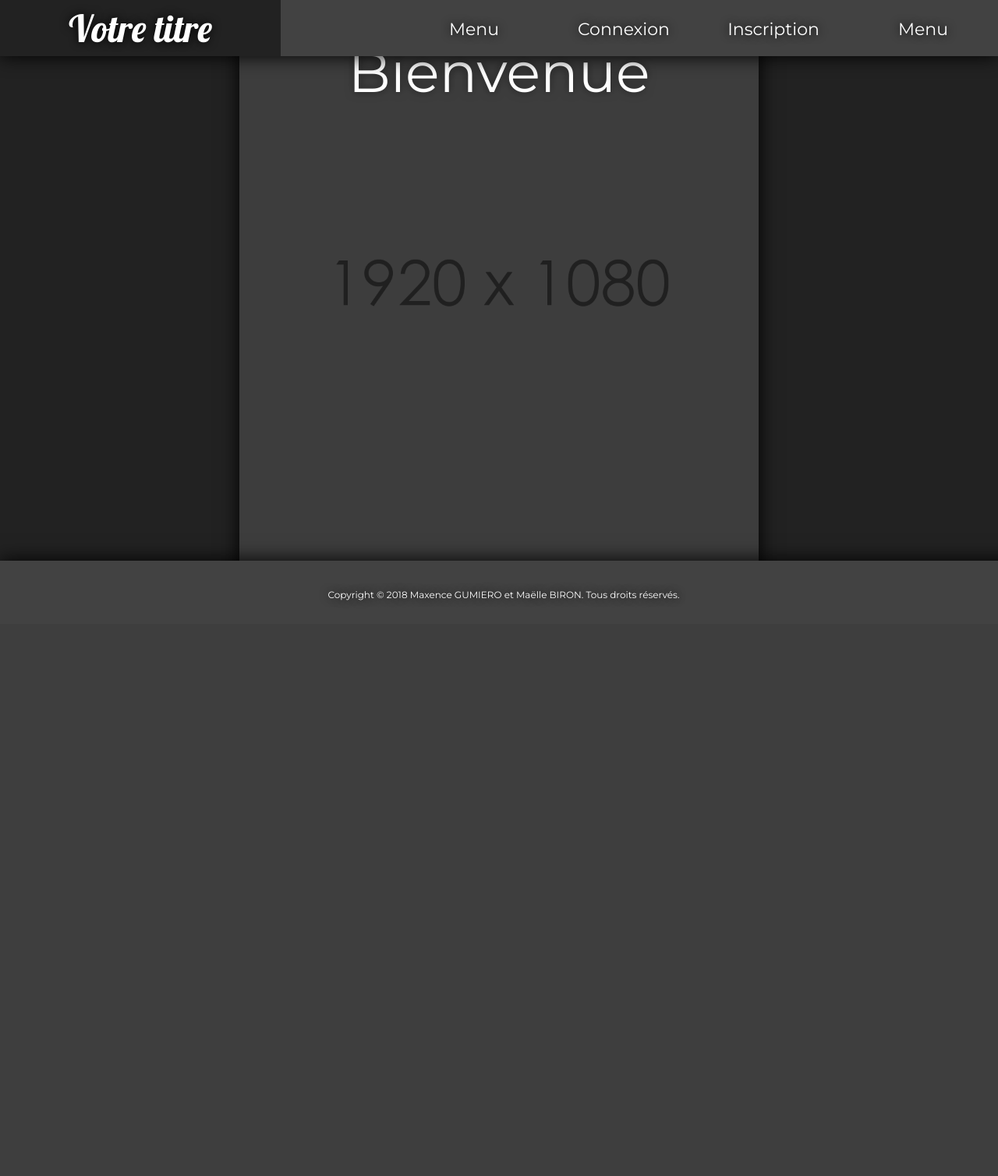
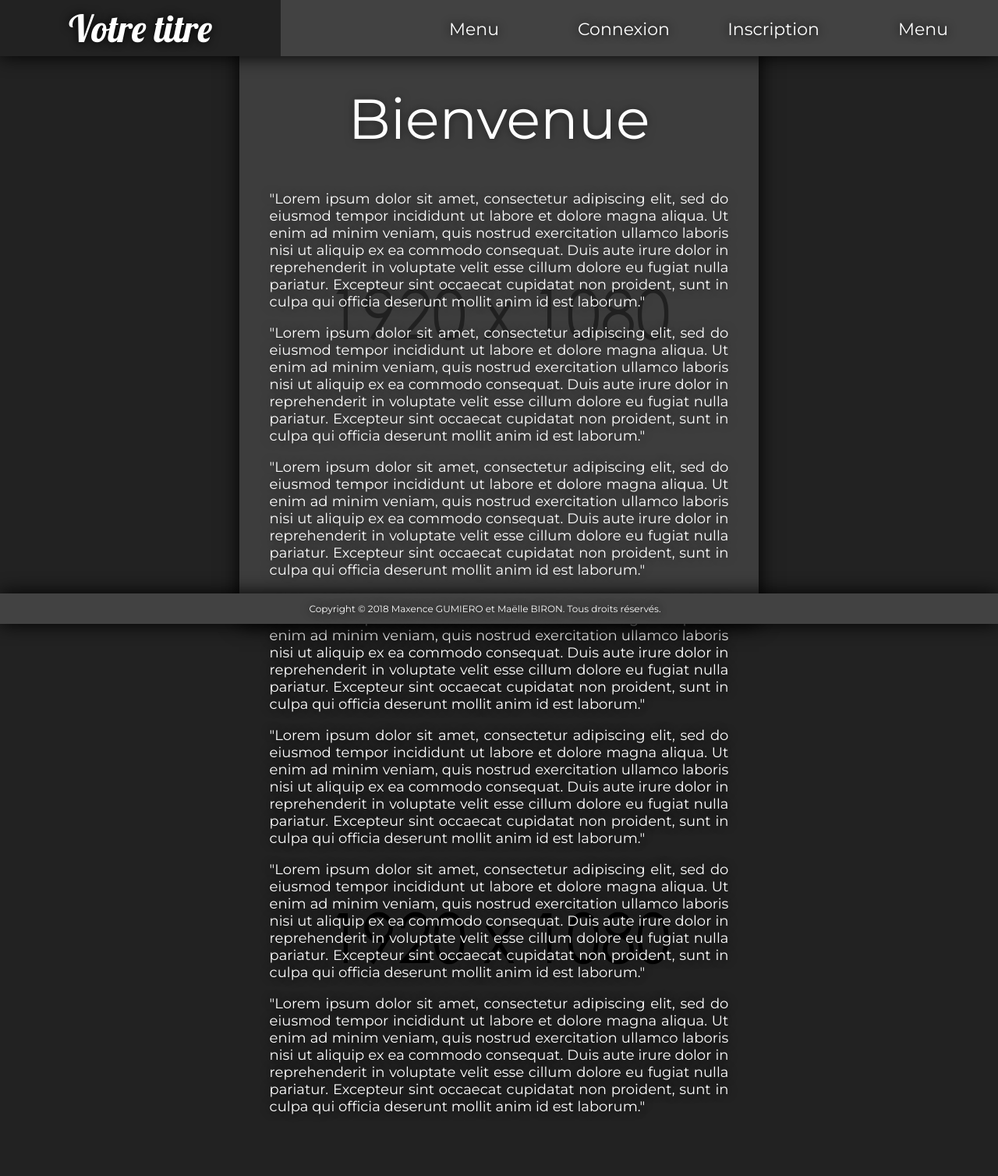
Before and after one commit to hanonminione/templateBootstrap, a PHP site: page / in a window 1280 px wide. Shown: the whole page at 78% size. Before the commit the page ends 770 px from the top, so only its background shows below. Run offline with PHP 8.4, Linux system fonts and the light colour scheme.

Commit message:
header css

```diff
--- a/header.html
+++ b/header.html
@@ -21,7 +21,7 @@
 
             <a class="logo" href="index.php">Votre titre</a>
 
-            <label for="menu-mobile" class="menu-mobile"><img src="menu.png"></label>
+            <label for="menu-mobile" class="menu-mobile"><img src="source/images/menu.png"></label>
             <input type="checkbox" id="menu-mobile" role="button">
 
             <ul>
@@ -48,4 +48,5 @@
 
         </nav>
 
-        <div class="content"></div>
+        <div class="background-transparent"></div>
+        <div class="content">
--- a/index.php
+++ b/index.php
@@ -6,7 +6,62 @@ include 'header.html';
 
     <h1>Bienvenue</h1>
 
-
+    <p>
+        "Lorem ipsum dolor sit amet, consectetur adipiscing elit, sed do eiusmod tempor
+        incididunt ut labore et dolore magna aliqua. Ut enim ad minim veniam, quis nostrud
+        exercitation ullamco laboris nisi ut aliquip ex ea commodo consequat. Duis aute
+        irure dolor in reprehenderit in voluptate velit esse cillum dolore eu fugiat nulla
+        pariatur. Excepteur sint occaecat cupidatat non proident, sunt in culpa qui officia
+        deserunt mollit anim id est laborum."
+    </p>
+    <p>
+        "Lorem ipsum dolor sit amet, consectetur adipiscing elit, sed do eiusmod tempor
+        incididunt ut labore et dolore magna aliqua. Ut enim ad minim veniam, quis nostrud
+        exercitation ullamco laboris nisi ut aliquip ex ea commodo consequat. Duis aute
+        irure dolor in reprehenderit in voluptate velit esse cillum dolore eu fugiat nulla
+        pariatur. Excepteur sint occaecat cupidatat non proident, sunt in culpa qui officia
+        deserunt mollit anim id est laborum."
+    </p>
+    <p>
+        "Lorem ipsum dolor sit amet, consectetur adipiscing elit, sed do eiusmod tempor
+        incididunt ut labore et dolore magna aliqua. Ut enim ad minim veniam, quis nostrud
+        exercitation ullamco laboris nisi ut aliquip ex ea commodo consequat. Duis aute
+        irure dolor in reprehenderit in voluptate velit esse cillum dolore eu fugiat nulla
+        pariatur. Excepteur sint occaecat cupidatat non proident, sunt in culpa qui officia
+        deserunt mollit anim id est laborum."
+    </p>
+    <p>
+        "Lorem ipsum dolor sit amet, consectetur adipiscing elit, sed do eiusmod tempor
+        incididunt ut labore et dolore magna aliqua. Ut enim ad minim veniam, quis nostrud
+        exercitation ullamco laboris nisi ut aliquip ex ea commodo consequat. Duis aute
+        irure dolor in reprehenderit in voluptate velit esse cillum dolore eu fugiat nulla
+        pariatur. Excepteur sint occaecat cupidatat non proident, sunt in culpa qui officia
+        deserunt mollit anim id est laborum."
+    </p>
+    <p>
+        "Lorem ipsum dolor sit amet, consectetur adipiscing elit, sed do eiusmod tempor
+        incididunt ut labore et dolore magna aliqua. Ut enim ad minim veniam, quis nostrud
+        exercitation ullamco laboris nisi ut aliquip ex ea commodo consequat. Duis aute
+        irure dolor in reprehenderit in voluptate velit esse cillum dolore eu fugiat nulla
+        pariatur. Excepteur sint occaecat cupidatat non proident, sunt in culpa qui officia
+        deserunt mollit anim id est laborum."
+    </p>
+    <p>
+        "Lorem ipsum dolor sit amet, consectetur adipiscing elit, sed do eiusmod tempor
+        incididunt ut labore et dolore magna aliqua. Ut enim ad minim veniam, quis nostrud
+        exercitation ullamco laboris nisi ut aliquip ex ea commodo consequat. Duis aute
+        irure dolor in reprehenderit in voluptate velit esse cillum dolore eu fugiat nulla
+        pariatur. Excepteur sint occaecat cupidatat non proident, sunt in culpa qui officia
+        deserunt mollit anim id est laborum."
+    </p>
+    <p>
+        "Lorem ipsum dolor sit amet, consectetur adipiscing elit, sed do eiusmod tempor
+        incididunt ut labore et dolore magna aliqua. Ut enim ad minim veniam, quis nostrud
+        exercitation ullamco laboris nisi ut aliquip ex ea commodo consequat. Duis aute
+        irure dolor in reprehenderit in voluptate velit esse cillum dolore eu fugiat nulla
+        pariatur. Excepteur sint occaecat cupidatat non proident, sunt in culpa qui officia
+        deserunt mollit anim id est laborum."
+    </p>
 
 <?php
 
--- a/source/stylesheets/footer.css
+++ b/source/stylesheets/footer.css
@@ -7,8 +7,7 @@
 footer{
     position: fixed;
     width: 100%;
-    padding: 24px;
+    bottom: 0;
     background: #424242;
-    bottom: -6px;
     box-shadow: 0px 0px 24px black
 }
--- a/source/stylesheets/stylesheet.css
+++ b/source/stylesheets/stylesheet.css
@@ -14,11 +14,9 @@ p{
     font-size: 18px;
     color: white;
     text-align: justify;
-    margin-left: 30%;
-    margin-right: 30%;
 }
 
-.content{
+.background-transparent{
     position: fixed;
     margin-left: 24%;
     margin-right: 24%;
@@ -27,3 +25,10 @@ p{
     background-color: RGBa(255,255,255,0.125);
     box-shadow: 0px 0px 24px black;
 }
+
+.content{
+    padding-top: 60px;
+    padding-bottom: 60px;
+    margin-left: 27%;
+    margin-right: 27%;
+}
```
